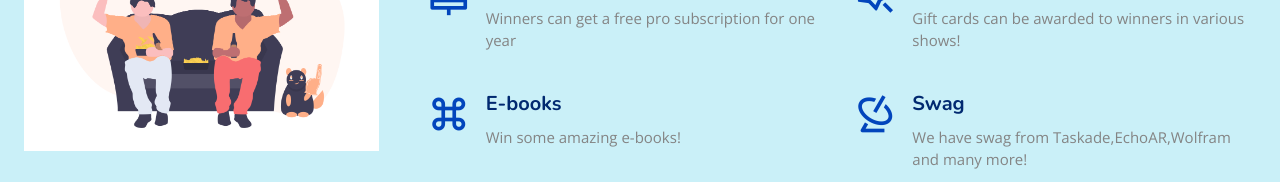
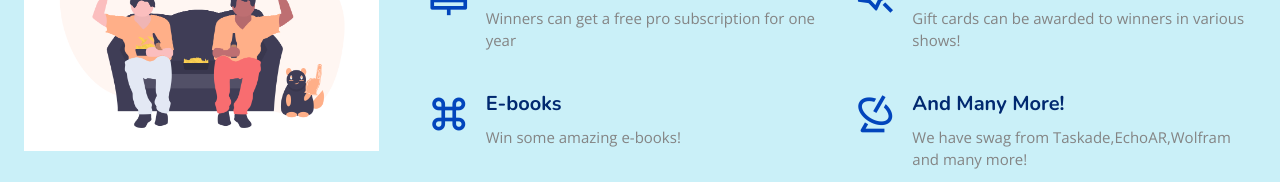
Before and after one commit to A-Jolly-Good-Show/A-Jolly-Good-Show, a plain HTML site: page index.html in a window 1280 px wide. Shown: the part 2748-2930 px from the top of the page. Drawn offline with nearby package versions, Linux system fonts and the light colour scheme.

Commit message:
Update index.html

```diff
--- a/index.html
+++ b/index.html
@@ -288,7 +288,7 @@
                 <div class="col-md-6 icon-box" data-aos="fade-up" data-aos-delay="500">
                   <i class="ri-radar-line"></i>
                   <div>
-                    <h4>Swag</h4>
+                    <h4>And Many More!</h4>
                     <p>We have swag from Taskade,EchoAR,Wolfram and many more!</p>
                   </div>
                 </div>
```
